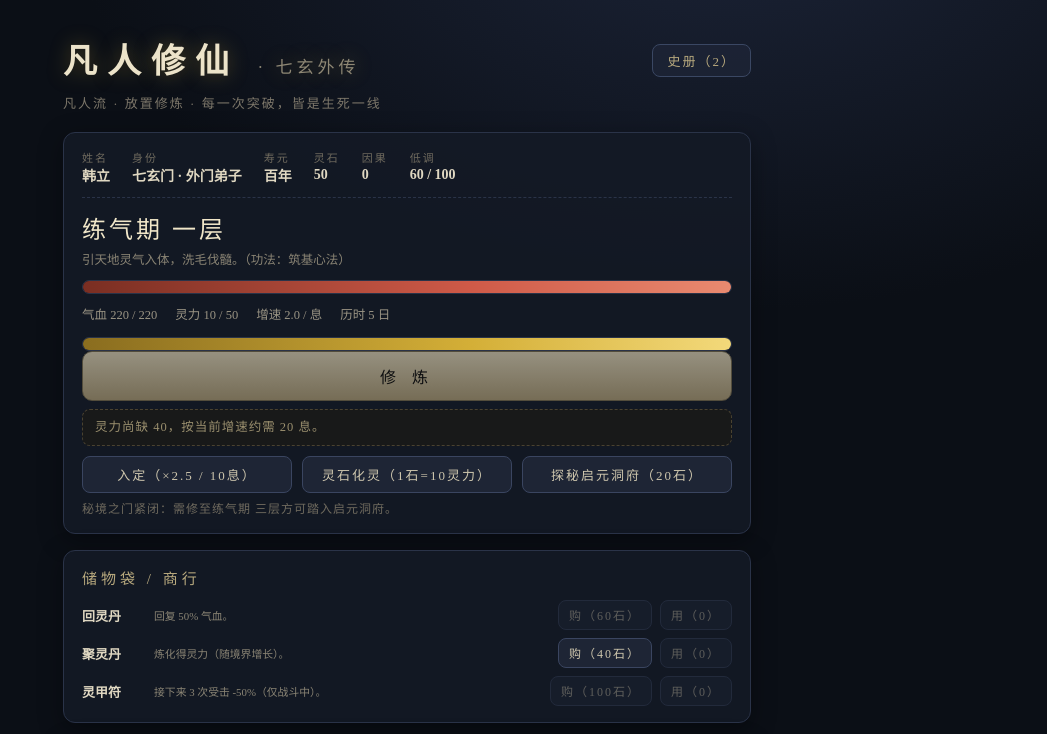
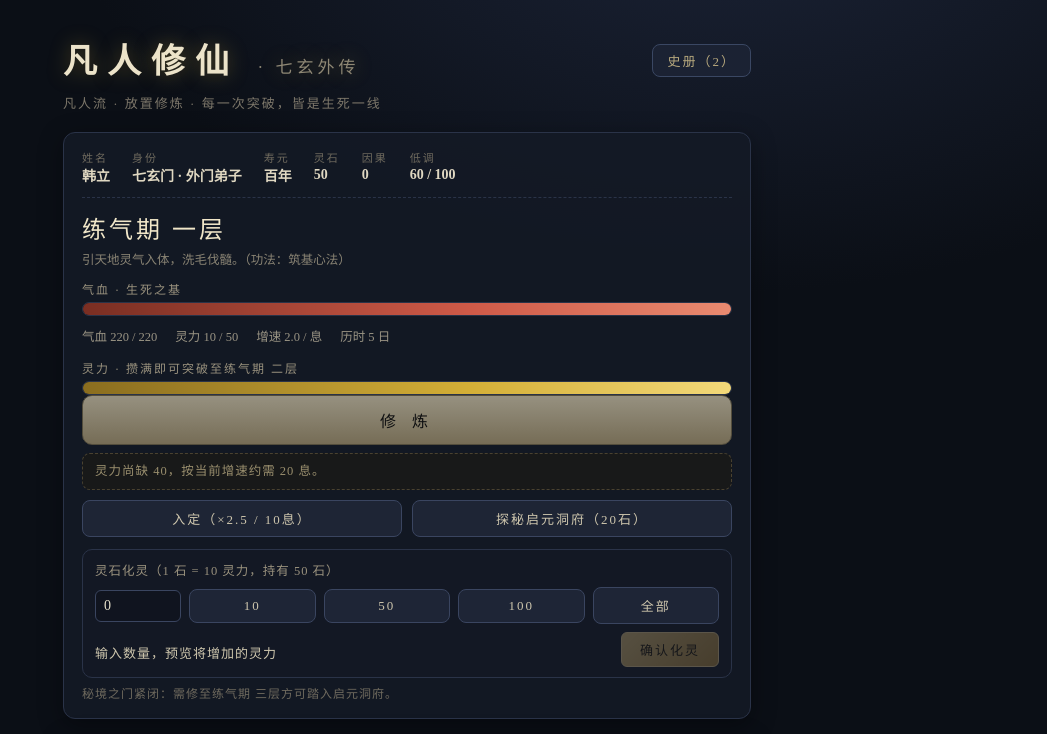
Before and after one commit to MetaQian/fanren-xiuxian, a Vue app: page / in a window 1280 px wide. Shown: the top 734 px of the page, without its empty margins (233-1280 px from the left). Built offline with nearby package versions, Linux system fonts and the light colour scheme.

Commit message:
UI: 灵石化灵可设数量+预览 / 进度条加标签(气血·灵力目标)

```diff
--- a/frontend/src/App.vue
+++ b/frontend/src/App.vue
@@ -23,6 +23,7 @@ import {
   save,
   speedOf,
   stageLabel,
+  STONE_TO_SPIRIT,
   stoneToSpirit,
   tick,
   useItem,
@@ -104,6 +105,42 @@ const btnText = () => {
   return isTopStage() ? `冲击${REALMS[s.value.realm + 1].name}` : "修 炼";
 };
 const canAct = () => !s.value.enemy && !isFinal() && s.value.spirit >= cost();
+// 灵力条目标文案：冲哪个突破
+const costTarget = () => {
+  if (isFinal()) return "静待飞升";
+  return isTopStage() ? `冲击${REALMS[s.value.realm + 1].name}` : `突破至${stageLabel(s.value.realm, s.value.stage + 1)}`;
+};
+
+// ===== 灵石化灵：可设数量 + 预览 =====
+const stoneAmt = ref(0); // 0 = 未设置
+const stoneCount = () => {
+  const n = Math.floor(Number(stoneAmt.value));
+  if (!Number.isFinite(n) || n <= 0) return 0;
+  return Math.min(n, s.value.stones);
+};
+const stoneGainPreview = () => stoneCount() * STONE_TO_SPIRIT;
+function setStonePreset(n: number | "all") {
+  if (n === "all") stoneAmt.value = s.value.stones;
+  else stoneAmt.value = n;
+}
+function doStoneToSpirit() {
+  const n = stoneCount();
+  if (n <= 0) {
+    toastOnce("灵石不足或数量未设置。");
+    return;
+  }
+  stoneToSpirit(s.value, n);
+  stoneAmt.value = 0; // 用完清空，避免误连点
+  flushToasts();
+}
+let lastToastText = "";
+function toastOnce(text: string) {
+  if (lastToastText === text) return; // 避免同句重复弹
+  lastToastText = text;
+  const id = ++toastId;
+  toasts.value.push({ id, text, kind: "info" });
+  window.setTimeout(() => dismissToast(id), 3500);
+}
 // 按钮为何置灰：给玩家一个明确的原因，而不是干等
 const actHint = () => {
   if (s.value.enemy) return "战斗中不可修炼，先了结眼前之战。";
@@ -189,6 +226,7 @@ onBeforeUnmount(() => {
       </div>
       <div class="realm-name">{{ stageLabel(s.realm, s.stage) }}</div>
       <p class="realm-note">{{ REALMS[s.realm].note }}（功法：{{ methodOf(s).name }}）</p>
+      <p class="bar-label">气血 · 生死之基</p>
       <div class="bar hp-bar"><div class="fill hp-fill" :style="{ width: hpPct + '%' }"></div></div>
       <div class="meta">
         <span>气血 {{ Math.floor(s.hp).toLocaleString() }} / {{ maxHpOf(s).toLocaleString() }}</span>
@@ -200,6 +238,7 @@ onBeforeUnmount(() => {
         </span>
         <span>历时 {{ Math.floor(s.days).toLocaleString() }} 日</span>
       </div>
+      <p class="bar-label">灵力 · 攒满即可{{ costTarget() }}</p>
       <div class="bar"><div class="fill" :style="{ width: pct + '%' }"></div></div>
       <button class="act" :disabled="!canAct()" @click="doAct">{{ btnText() }}</button>
       <p v-if="actHint()" class="act-hint">{{ actHint() }}</p>
@@ -207,12 +246,35 @@ onBeforeUnmount(() => {
         <button class="mini" :disabled="meditating() || !!s.enemy" @click="meditate(s); flushToasts()">
           入定（×2.5 / 10息）
         </button>
-        <button class="mini" :disabled="s.stones <= 0" @click="stoneToSpirit(s); flushToasts()">
-          灵石化灵（1石=10灵力）
-        </button>
         <button class="mini" :disabled="!!s.enemy" @click="enterDungeon(s); flushToasts()">
           探秘{{ DUNGEON.name }}（{{ DUNGEON.fee }}石）
         </button>
+      </div>
+      <!-- 灵石化灵：设数量 → 预览 → 确认 -->
+      <div class="stone-panel">
+        <p class="sp-title">灵石化灵（1 石 = 10 灵力，持有 {{ s.stones.toLocaleString() }} 石）</p>
+        <div class="sp-row">
+          <input
+            class="sp-input"
+            type="number"
+            min="1"
+            :max="s.stones"
+            placeholder="数量"
+            v-model="stoneAmt"
+          />
+          <button class="mini sp-preset" @click="setStonePreset(10)">10</button>
+          <button class="mini sp-preset" @click="setStonePreset(50)">50</button>
+          <button class="mini sp-preset" @click="setStonePreset(100)">100</button>
+          <button class="mini sp-preset" @click="setStonePreset('all')">全部</button>
+        </div>
+        <div class="sp-row">
+          <span class="sp-preview" v-if="stoneCount() > 0">
+            兑换 {{ stoneCount() }} 石 → 灵力 <b>+{{ stoneGainPreview().toLocaleString() }}</b>
+            <em v-if="stoneCount() >= cost() && cost() > 0" class="sp-ok">（够{{ costTarget() }}）</em>
+          </span>
+          <span class="sp-preview dim" v-else>输入数量，预览将增加的灵力</span>
+          <button class="sp-go" :disabled="stoneCount() <= 0" @click="doStoneToSpirit">确认化灵</button>
+        </div>
       </div>
       <p v-if="!isFinal() && isTopStage() && !s.enemy" class="warn">
         突破成功率 {{ Math.round(breakChance() * 100) }}%（功法加成已计入）—— 失败恐遭天劫反噬
--- a/frontend/src/game/state.ts
+++ b/frontend/src/game/state.ts
@@ -59,7 +59,7 @@ const OFFLINE_CAP_SEC = 8 * 3600; // 离线最多结算 8 小时
 const OFFLINE_RATE = 0.5; // 离线五成速度
 const MEDITATE_SEC = 10; // 入定持续时间
 const MEDITATE_MUL = 2.5; // 入定速度倍率
-const STONE_TO_SPIRIT = 10; // 1 灵石抵 10 灵力
+export const STONE_TO_SPIRIT = 10; // 1 灵石抵 10 灵力
 const INJURE_SEC = 180; // 重伤时长
 const DUNGEON_MIN_STAGE = 3; // 秘境要求：本境界第 3 小境
 
@@ -280,17 +280,17 @@ export function meditate(s: GameState): void {
   save(s);
 }
 
-// 灵石抵灵力：1 灵石 = 10 灵力（灵石全换）
-export function stoneToSpirit(s: GameState): void {
+// 灵石抵灵力：1 灵石 = 10 灵力（按指定数量兑换）
+export function stoneToSpirit(s: GameState, n: number): void {
   if (s.stones <= 0) {
     pushLog(s, "囊中无石，无可兑换。", "info");
     return;
   }
-  const n = s.stones;
-  const gain = n * STONE_TO_SPIRIT;
-  s.stones = 0;
+  const num = Math.max(1, Math.min(Math.floor(n), s.stones));
+  const gain = num * STONE_TO_SPIRIT;
+  s.stones -= num;
   s.spirit += gain;
-  pushLog(s, `将 ${n} 枚灵石融入灵台，灵力 +${gain.toLocaleString()}。`, "good");
+  pushLog(s, `将 ${num.toLocaleString()} 枚灵石融入灵台，灵力 +${gain.toLocaleString()}。`, "good");
   save(s);
 }
 
--- a/frontend/src/style.css
+++ b/frontend/src/style.css
@@ -93,6 +93,14 @@ header .tag {
   margin: 4px 0 12px;
   font-size: 12.5px;
   color: #8a8474;
+}
+
+/* ===== 进度条标签（说明这条是什么） ===== */
+.bar-label {
+  margin: 0 0 4px;
+  font-size: 12px;
+  color: #9a927e;
+  letter-spacing: 2px;
 }
 
 .bar {
@@ -241,6 +249,91 @@ header .tag {
   display: flex;
   gap: 10px;
   margin-top: 10px;
+}
+
+/* ===== 灵石化灵面板 ===== */
+.stone-panel {
+  margin-top: 12px;
+  padding: 10px 12px;
+  background: rgba(20, 26, 38, 0.45);
+  border: 1px solid #2a3348;
+  border-radius: 10px;
+}
+
+.sp-title {
+  margin: 0 0 8px;
+  font-size: 12.5px;
+  color: #9a927e;
+  letter-spacing: 1px;
+}
+
+.sp-row {
+  display: flex;
+  align-items: center;
+  gap: 8px;
+  margin-top: 8px;
+  flex-wrap: wrap;
+}
+
+.sp-input {
+  width: 86px;
+  padding: 7px 8px;
+  font-size: 14px;
+  font-family: inherit;
+  color: #e8e2cd;
+  background: #10141f;
+  border: 1px solid #3a4560;
+  border-radius: 6px;
+  outline: none;
+}
+
+.sp-input:focus {
+  border-color: #6a80b0;
+}
+
+.sp-preset {
+  flex: none;
+  padding: 6px 12px;
+  font-size: 12px;
+}
+
+.sp-preview {
+  font-size: 13px;
+  color: #cfc7ae;
+  letter-spacing: 1px;
+  flex: 1;
+}
+
+.sp-preview b {
+  color: #7fd4a8;
+  font-size: 15px;
+}
+
+.sp-ok {
+  color: #7fd4a8;
+  font-style: normal;
+  font-size: 12px;
+}
+
+.sp-go {
+  padding: 7px 18px;
+  font-size: 13px;
+  letter-spacing: 2px;
+  font-family: inherit;
+  color: #1a1408;
+  background: linear-gradient(135deg, #d4b878, #a8843e);
+  border: 1px solid #e0c890;
+  border-radius: 6px;
+  cursor: pointer;
+}
+
+.sp-go:hover:not(:disabled) {
+  filter: brightness(1.1);
+}
+
+.sp-go:disabled {
+  opacity: 0.35;
+  cursor: not-allowed;
 }
 
 .mini {
```
